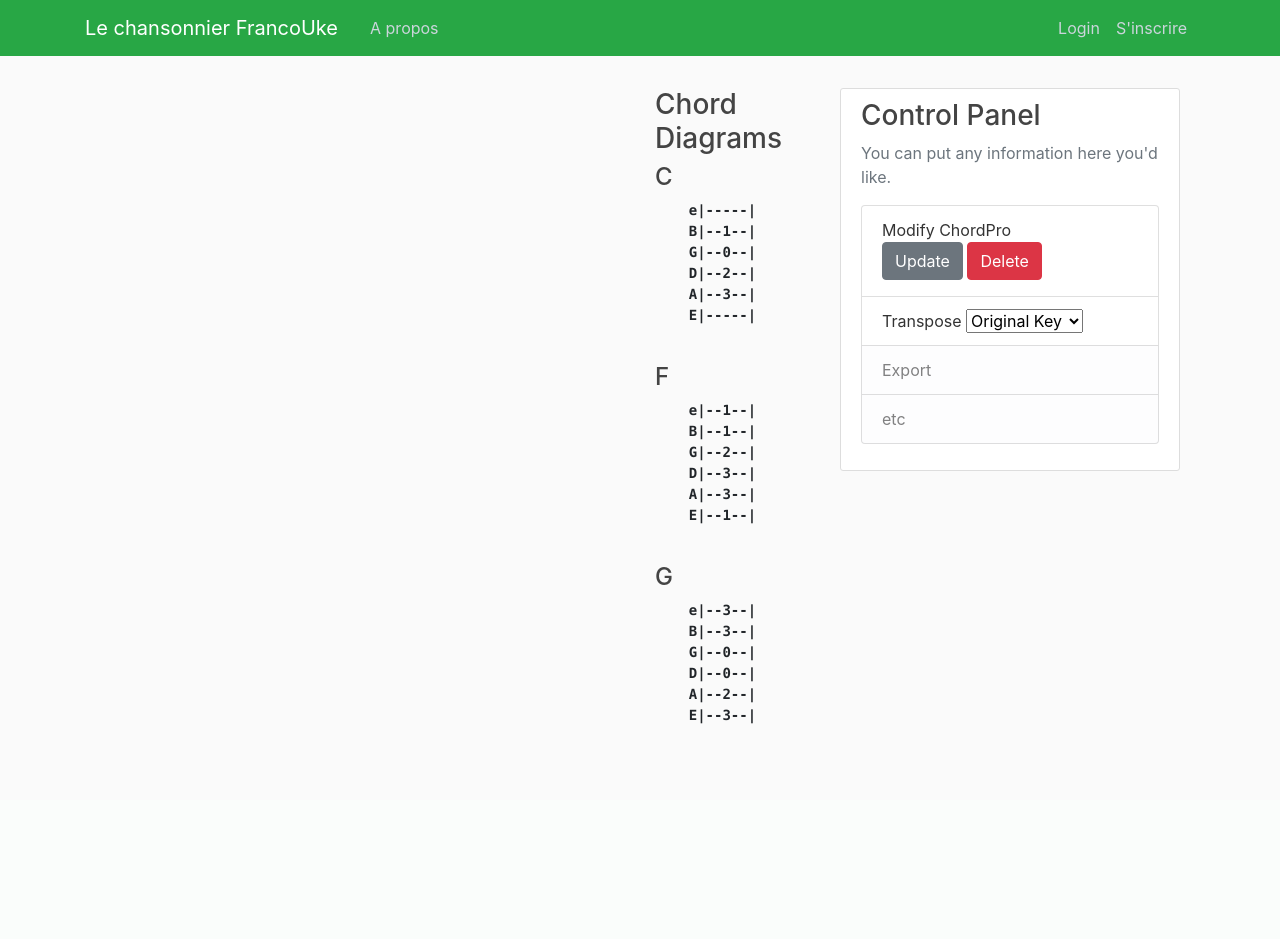
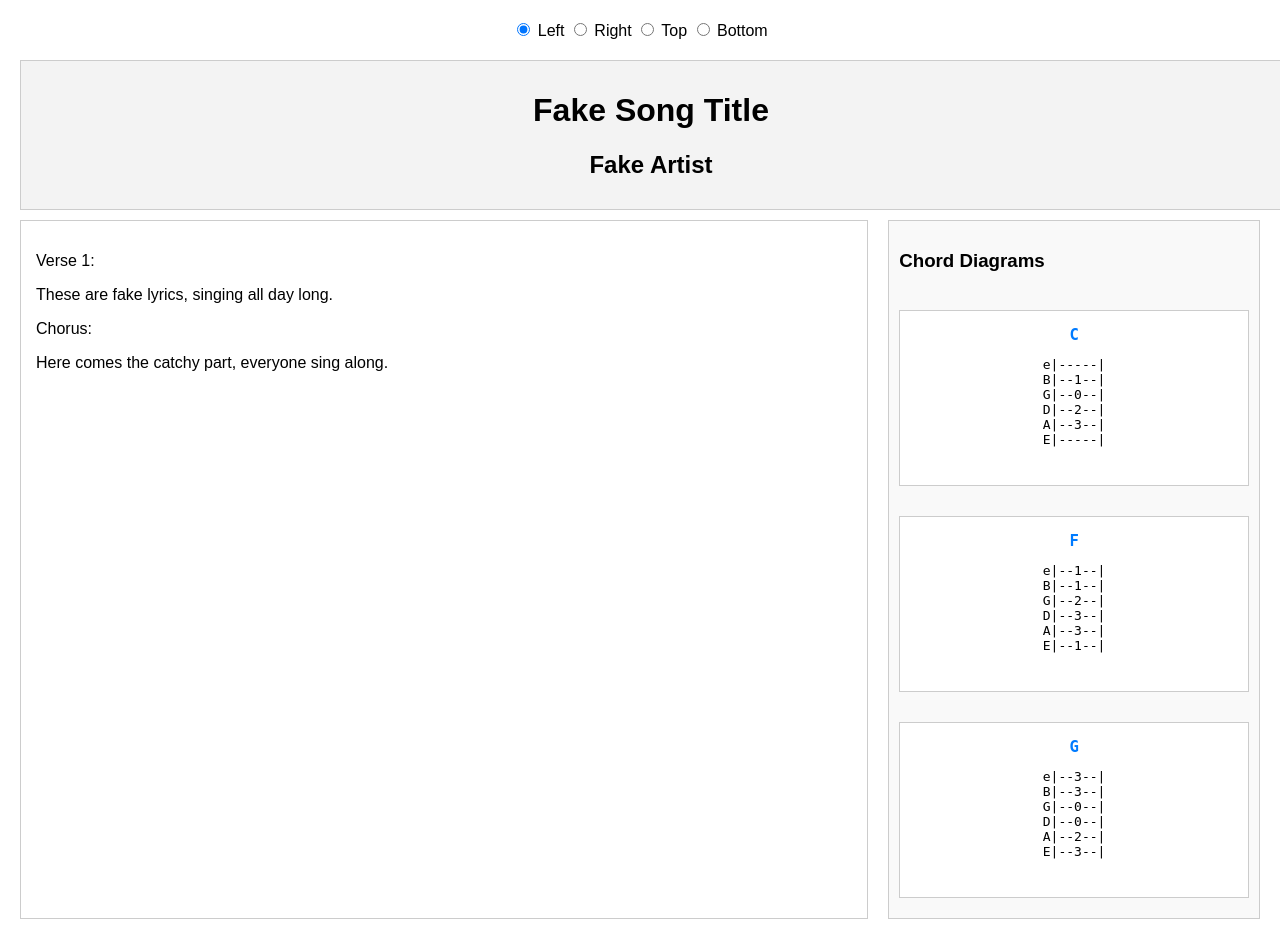
Before and after one commit to gaulindm/Francouke, a Django app: template songbook/templates/songbook/new_score_view.html in a window 1280 px wide. Before the commit the page ends 724 px from the top, so only its background shows below. Run offline with Django 5.2, Linux system fonts and the light colour scheme; the template is opened without the code that fills it, so the values that code supplies are empty; some libraries are stand-ins or nearby versions.

Commit message:
Working new_score_view
Used the coding from an old message to create a working new_score_view.  But this version doesn't use template.  The next step is implement templates in this file.

```diff
--- a/songbook/templates/partials/_control_panel.html
+++ b/songbook/templates/partials/_control_panel.html
@@ -25,7 +25,16 @@
             <option value="7">+7 semitone</option>
         </select>
         </li>
-        <li class="list-group-item list-group-item-light">Export</li>
+        <li class="list-group-item list-group-item-light"><form method="get">
+          <label for="chord_position">Select Chord Position:</label>
+          <select name="chord_position" id="chord_position">
+              <option value="left">Left</option>
+              <option value="right" selected>Right</option>
+              <option value="top">Top</option>
+              <option value="bottom">Bottom</option>
+          </select>
+          <button type="submit">Apply</button>
+      </form></li>
         <li class="list-group-item list-group-item-light">etc</li>
       </ul>
     </p>
--- a/songbook/templates/songbook/new_score_view.html
+++ b/songbook/templates/songbook/new_score_view.html
@@ -1,63 +1,144 @@
-{% extends "songbook/base.html" %}
-{% block content %}
-
+<!DOCTYPE html>
+<html lang="en">
+<head>
+    <meta charset="UTF-8">
+    <meta name="viewport" content="width=device-width, initial-scale=1.0">
+    <title>Dynamic Layout with Chord Containers</title>
     <style>
-    .lyrics-container {
+        /* General Styling */
+        body {
             font-family: Arial, sans-serif;
             margin: 20px;
         }
-    .lyrics-container h1, .lyrics-container h2 {
+
+        #header {
+            width: 100%;
+            text-align: center;
+            padding: 10px;
+            background-color: #f3f3f3;
+            border: 1px solid #ccc;
+            margin-bottom: 10px;
+        }
+
+        #main-container {
+            display: flex;
+            flex-direction: row; /* Default layout: Two columns */
+            gap: 20px;
+        }
+
+        #chord-container {
+            width: 30%;
+            border: 1px solid #ccc;
+            padding: 10px;
+            background-color: #f9f9f9;
+            display: flex; /* Allows row layout when needed */
+            flex-direction: column; /* Default: Chords stacked vertically */
+            gap: 10px;
+        }
+
+        #lyrics-container {
+            flex-grow: 1;
+            width: 70%;
+        }
+
+        .chord {
+            flex: 1; /* Even spacing when in a row layout */
+            margin: 10px 0;
+            padding: 10px;
+            border: 1px solid #ccc;
+            background-color: #fff;
+            text-align: center;
+            font-family: monospace;
+        }
+
+        .chord h4 {
+            margin: 5px 0;
+            font-size: 1.2em;
+            color: #007BFF;
+        }
+
+        /* Position Classes */
+        #main-container.row {
+            flex-direction: row; /* For Left and Right */
+        }
+
+        #main-container.column {
+            flex-direction: column; /* For Top and Bottom */
+        }
+
+        #chord-container.left {
+            order: 1;
+        }
+
+        #lyrics-container.left {
+            order: 2;
+        }
+
+        #chord-container.right {
+            order: 2;
+        }
+
+        #lyrics-container.right {
+            order: 1;
+        }
+
+        #chord-container.top,
+        #chord-container.bottom {
+            width: 100%;
+            flex-direction: row; /* Place chords side by side */
+        }
+
+        #lyrics-container.top {
+            order: 3;
+        }
+
+        #chord-container.bottom {
+            order: 3;
+        }
+
+        #lyrics-container.bottom {
+            order: 2;
+        }
+
+        /* Additional Styling */
+        .lyrics-container {
+            background-color: #fff;
+            padding: 15px;
+            border: 1px solid #ccc;
+        }
+
+        form {
+            margin-bottom: 20px;
             text-align: center;
         }
-    .lyrics-container h3 {
-        margin-top: 20px;
-        font-size: 1.5em;
-    }
-    .lyrics-container .line {
-        display: inline-block;
-        margin: 5px 0;
-    }
-    .lyrics-container .chord {
-        font-weight: bold;
-        color: #007BFF;
-        padding:0;
-        margin:0;
-        line-height: 1;
-    }
-    .lyrics-container .lyric {
-        margin-left: 0px;
-    }
-    .lyrics-container .chorus {
-        text-align: center;
-        font-style: normal;
-    }
-    .lyrics-container .verse {
-        font-style: normal;
-    }
-    .lyrics-container .bridge {
-        font-style: italic;
-    }
     </style>
+</head>
+<body>
 
-<div class="container">
+    <!-- Layout Selection Form -->
+    <form id="layout-form">
+        <label>
+            <input type="radio" name="diagram-position" value="left" checked> Left
+        </label>
+        <label>
+            <input type="radio" name="diagram-position" value="right"> Right
+        </label>
+        <label>
+            <input type="radio" name="diagram-position" value="top"> Top
+        </label>
+        <label>
+            <input type="radio" name="diagram-position" value="bottom"> Bottom
+        </label>
+    </form>
+
     <!-- Header -->
-    <div class="row">
-        <div class="col-8 text-center">
-            <h1>{{ score.songTitle }}</h1>
-            <h2>{{ score.metadata.artist }}</h2>
-        </div>
-        <div class="col-4 text-center">
-            <!-- Blank space for layout -->
-        </div>
+    <div id="header">
+        <h1>Fake Song Title</h1>
+        <h2>Fake Artist</h2>
     </div>
 
-    <!-- Main Content -->
-    <div class="row">
-        <!-- Lyrics Container -->
-        <div class="col-6">
-            <div id="song-content"></div>
-        </div>
-        <div class="col-2">
+    <!-- Main Content Area -->
+    <div id="main-container" class="row">
         <div id="chord-container" class="right">
             <h3>Chord Diagrams</h3>
             <div class="chord">
@@ -94,91 +175,44 @@
                 </pre>
             </div>
         </div>
+        <div id="lyrics-container" class="lyrics-container">
+            <p>Verse 1:</p>
+            <p>These are fake lyrics, singing all day long.</p>
+            <p>Chorus:</p>
+            <p>Here comes the catchy part, everyone sing along.</p>
         </div>
-        <div class="col-4">
-            {% include "partials/_control_panel.html" %}
     </div>
 
+    <script>
+        // Function to dynamically update the layout
+        function updateLayout(position) {
+            const chordContainer = document.getElementById('chord-container');
+            const lyricsContainer = document.getElementById('lyrics-container');
+            const mainContainer = document.getElementById('main-container');
 
+            // Clear previous classes
+            chordContainer.classList.remove('left', 'right', 'top', 'bottom');
+            lyricsContainer.classList.remove('left', 'right', 'top', 'bottom');
+            mainContainer.classList.remove('row', 'column');
 
-    </div>
+            // Apply new classes based on the selected position
+            chordContainer.classList.add(position);
+            lyricsContainer.classList.add(position);
 
-
-
-
-
-</div>
-
-
-<script>
-    const songDict = {{ score.lyrics_with_chords|safe }};
-    const chordMap = {'C': 0, 'C#': 1, 'D': 2, 'D#': 3, 'E': 4, 'F': 5, 'F#': 6, 'G': 7, 'G#': 8, 'A': 9, 'A#': 10, 'B': 11};
-const reverseChordMap = {0: 'C', 1: 'C#', 2: 'D', 3: 'D#', 4: 'E', 5: 'F', 6: 'F#', 7: 'G', 8: 'G#', 9: 'A', 10: 'A#', 11: 'B'};
-
-function transposeChord(chord, semitones) {
-    const chordRegex = /^([A-G][#b]?)(m|M|maj|min|dim|aug|sus|add|7|9|11|13)?$/;
-    const match = chord.match(chordRegex);
-
-    if (!match) {
-        return chord; // Return the original chord if it doesn't match the expected pattern
+            // Adjust flex direction for top/bottom vs. left/right
+            if (position === 'left' || position === 'right') {
+                mainContainer.classList.add('row');
+            } else {
+                mainContainer.classList.add('column');
+            }
         }
 
-    const baseChord = match[1];
-    const chordType = match[2] || '';
-
-    const newValue = (chordMap[baseChord] + semitones + 12) % 12;
-
-    return reverseChordMap[newValue] + chordType;
-}
-
-function renderSong(songDict, semitones) {
-    const songContainer = document.getElementById('song-content');
-    songContainer.innerHTML = '';
-    songDict.forEach(section => {
-        section.forEach(item => {
-            if (item.chord !== undefined) {
-                const transposedChord = item.chord ? transposeChord(item.chord, semitones) : '';
-                if (transposedChord) {
-                    songContainer.innerHTML += `<span class="line"><span class="chord">[${transposedChord}]</span> <span class="lyric">${item.lyric}</span></span>`;
-                } else {
-                    songContainer.innerHTML += `<span class="line"><span class="lyric">${item.lyric}</span></span>`;
-                }
-            } else if (item.format === 'LINEBREAK') {
-                songContainer.innerHTML += '<br>';
-            } else if (item.directive) {
-                if (item.directive === "{sov}") {
-                    songContainer.innerHTML += '<div class="verse"><h3>Verse</h3>';
-                } else if (item.directive === "{eov}") {
-                    songContainer.innerHTML += '</div>';
-                } else if (item.directive === "{soc}") {
-                    songContainer.innerHTML += '<div class="chorus"><h3>Chorus</h3>';
-                } else if (item.directive === "{eoc}") {
-                    songContainer.innerHTML += '</div>';
-                } else if (item.directive === "{sob}") {
-                    songContainer.innerHTML += '<div class="bridge"><h3>Bridge</h3>';
-                } else if (item.directive === "{eob}") {
-                    songContainer.innerHTML += '</div>';
-                }
-            }
-        });
-    });
-}
-
-function transposeSong(semitones) {
-    renderSong(songDict, parseInt(semitones));
-}
-
-// Initial render
-
-document.addEventListener('DOMContentLoaded', () => {
-    console.log('DOM fully loaded and parsed'); // Debugging: Check if DOMContentLoaded event is fired
-    renderSong(songDict, 0);
+        // Attach event listener to the form
+        document.getElementById('layout-form').addEventListener('change', () => {
+            const selectedPosition = document.querySelector('input[name="diagram-position"]:checked').value;
+            updateLayout(selectedPosition);
         });
     </script>
 
-
-
-
-
-
-{% endblock content %}
+</body>
+</html>
```
Also changed, not shown: songbook/templates/partials/_chord_container.html (added, +35 -0 lines), songbook/templates/songbook/bad_new_score_view.html (added, +244 -0 lines), templates/partials/_control_panel.html (deleted, +0 -32 lines). Lines whose indentation alone changed are shown as unchanged.
